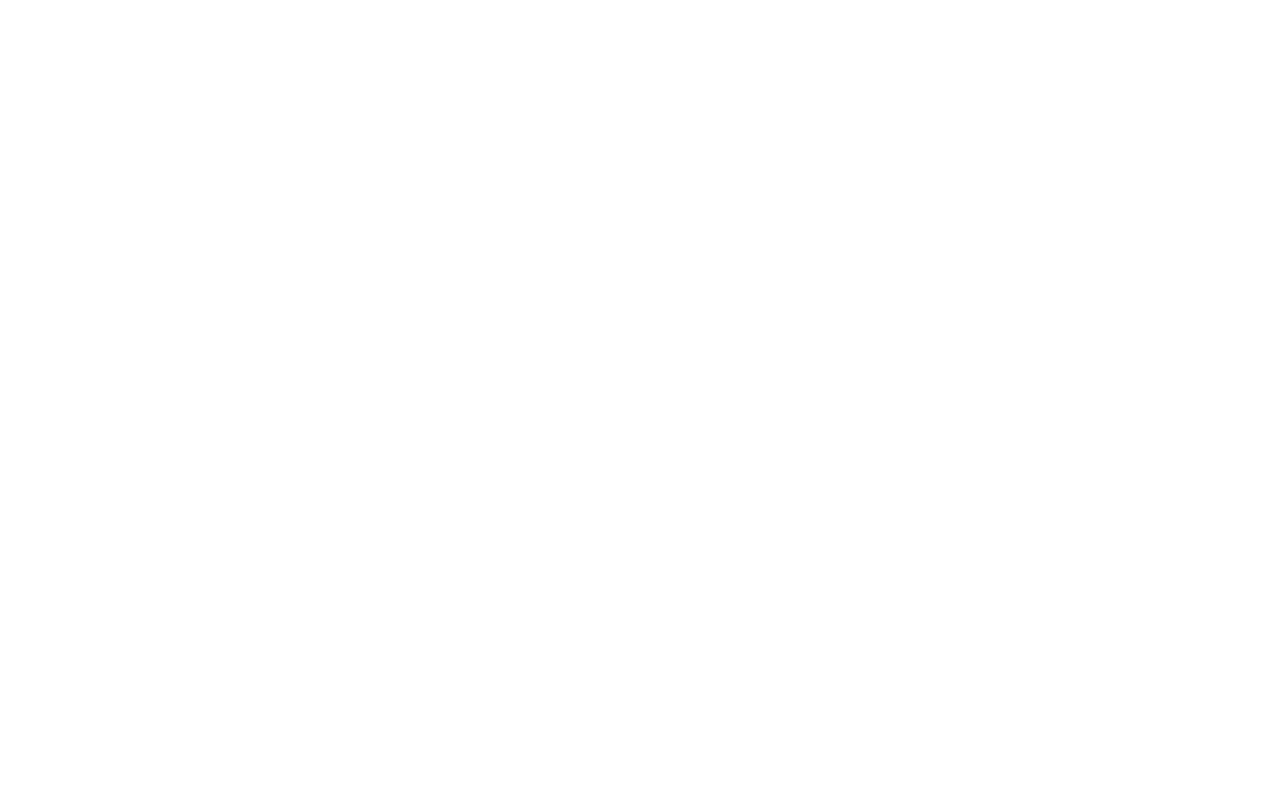
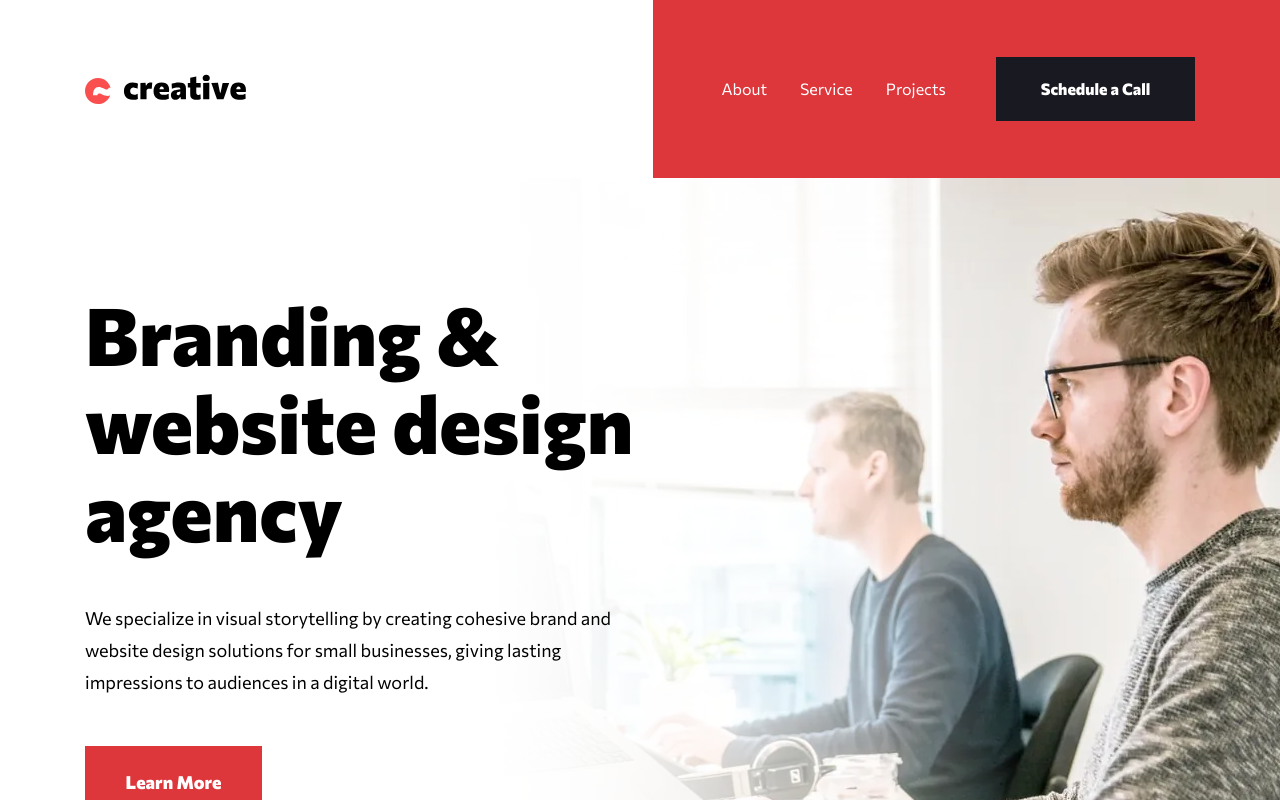
Before and after one commit to MrBlackvanta/creative-single-page-site, a Next.js app: page / in a window 1280 px wide. Shown: the top 800 px of the page. Built offline with nearby package versions, Linux system fonts and the light colour scheme.

Commit message:
Implement site layout with header, mobile menu, and hero section; add navigation links and utility styles

```diff
--- a/src/app/globals.css
+++ b/src/app/globals.css
@@ -3,6 +3,8 @@
 
 @theme {
   --font-sans: var(--font-commissioner), ui-sans-serif, system-ui, sans-serif;
+
+  --container-content: 69.375rem;
 
   --color-red: #f94f4f;
   --color-red-surface: #dd363b;
@@ -63,8 +65,69 @@
     @apply font-sans;
     overflow-y: scroll;
   }
+  body {
+    @apply bg-white text-black;
+  }
   button:not(:disabled) {
     cursor: pointer;
+  }
+}
+
+@utility v-container {
+  padding-inline: max(--spacing(6), (100% - var(--container-content)) / 2);
+
+  @variant md {
+    padding-inline: max(--spacing(9.75), (100% - var(--container-content)) / 2);
+  }
+
+  @variant lg {
+    padding-inline: max(--spacing(16), (100% - var(--container-content)) / 2);
+  }
+}
+
+@utility v-focus {
+  @apply focus-visible:outline-ink focus-visible:outline-2 focus-visible:outline-offset-2;
+}
+
+@utility v-focus-on-dark {
+  @apply focus-visible:outline-2 focus-visible:outline-offset-2 focus-visible:outline-white;
+}
+
+@utility v-btn {
+  @apply text-label-md flex h-16 items-center justify-center motion-safe:transition-colors;
+}
+
+@utility v-btn-lg {
+  @apply text-label-lg flex h-18 items-center justify-center motion-safe:transition-colors;
+}
+
+@utility v-btn-ink {
+  @apply bg-ink hover:bg-ink-hover text-white;
+}
+
+@utility v-btn-red {
+  @apply bg-red-surface hover:bg-red-hover hover:text-ink text-white;
+}
+
+@utility v-nav-link {
+  display: block;
+  width: fit-content;
+
+  &::after {
+    content: attr(data-label);
+    display: block;
+    height: 0;
+    overflow: hidden;
+    font-weight: 700;
+    visibility: hidden;
+  }
+
+  @variant hover {
+    font-weight: 700;
+  }
+
+  @variant motion-safe {
+    transition: font-weight 200ms;
   }
 }
 
--- a/src/app/page.tsx
+++ b/src/app/page.tsx
@@ -1,3 +1,13 @@
+import { SiteHeader } from "@/components/layout";
+import { Hero } from "@/views/home";
+
 export default function Home() {
-  return <main />;
+  return (
+    <>
+      <SiteHeader />
+      <main>
+        <Hero />
+      </main>
+    </>
+  );
 }
--- a/src/components/layout/index.ts
+++ b/src/components/layout/index.ts
@@ -1 +1,2 @@
 export { default as Signature } from "./signature";
+export { default as SiteHeader } from "./site-header";
--- /dev/null
+++ b/src/components/layout/mobile-menu.tsx
@@ -0,0 +1,78 @@
+"use client";
+
+import { CloseIcon, MenuIcon } from "@/components/icons";
+import { useEffect, useRef, useState } from "react";
+import NavLinks from "./nav-links";
+
+export default function MobileMenu() {
+  const [open, setOpen] = useState(false);
+  const toggleRef = useRef<HTMLButtonElement>(null);
+  const panelRef = useRef<HTMLDivElement>(null);
+
+  useEffect(() => {
+    if (!open) return;
+
+    const closeOnOutsideClick = ({ target }: PointerEvent) => {
+      const node = target as Node;
+      if (
+        !panelRef.current?.contains(node) &&
+        !toggleRef.current?.contains(node)
+      )
+        setOpen(false);
+    };
+
+    const closeOnEscape = (event: KeyboardEvent) => {
+      if (event.key !== "Escape") return;
+      setOpen(false);
+      toggleRef.current?.focus();
+    };
+
+    const tablet = window.matchMedia("(min-width: 48rem)");
+    const closeOnTablet = () => {
+      if (tablet.matches) setOpen(false);
+    };
+
+    document.addEventListener("pointerdown", closeOnOutsideClick);
+    document.addEventListener("keydown", closeOnEscape);
+    tablet.addEventListener("change", closeOnTablet);
+
+    return () => {
+      document.removeEventListener("pointerdown", closeOnOutsideClick);
+      document.removeEventListener("keydown", closeOnEscape);
+      tablet.removeEventListener("change", closeOnTablet);
+    };
+  }, [open]);
+
+  return (
+    <div className="-mr-2.5 ml-auto md:hidden">
+      <button
+        ref={toggleRef}
+        type="button"
+        aria-expanded={open}
+        aria-controls="mobile-menu"
+        aria-label={open ? "Close menu" : "Open menu"}
+        onClick={() => setOpen(!open)}
+        className="v-focus flex size-11 items-center justify-center text-black/50"
+      >
+        {open ? <CloseIcon className="size-5" /> : <MenuIcon className="w-6" />}
+      </button>
+
+      <div
+        id="mobile-menu"
+        ref={panelRef}
+        className={`bg-ink absolute top-full right-6 w-63 pt-8 pb-7 motion-safe:transition-[opacity,visibility] ${
+          open ? "visible opacity-100" : "invisible opacity-0"
+        }`}
+      >
+        <NavLinks variant="menu" onNavigate={() => setOpen(false)} />
+        <a
+          href="#contact"
+          onClick={() => setOpen(false)}
+          className="v-btn v-btn-red v-focus-on-dark mx-auto mt-6 w-49.75"
+        >
+          Schedule a Call
+        </a>
+      </div>
+    </div>
+  );
+}
--- /dev/null
+++ b/src/components/layout/nav-links.tsx
@@ -0,0 +1,50 @@
+import { navLinks } from "@/data";
+
+type NavLinksVariant = "header" | "menu";
+
+type Variant = {
+  nav: string;
+  list: string;
+  link: string;
+};
+
+const variants: Record<NavLinksVariant, Variant> = {
+  header: {
+    nav: "hidden md:block",
+    list: "flex gap-5 lg:gap-8",
+    link: "text-nav lg:text-nav-lg",
+  },
+  menu: {
+    nav: "",
+    list: "flex flex-col items-center gap-6",
+    link: "text-body-lg",
+  },
+};
+
+type NavLinksProps = {
+  variant: NavLinksVariant;
+  onNavigate?: () => void;
+};
+
+export default function NavLinks({ variant, onNavigate }: NavLinksProps) {
+  const { nav, list, link } = variants[variant];
+
+  return (
+    <nav aria-label="Main" className={nav}>
+      <ul className={list}>
+        {navLinks.map(({ label, href }) => (
+          <li key={href}>
+            <a
+              href={href}
+              data-label={label}
+              onClick={onNavigate}
+              className={`v-nav-link v-focus-on-dark text-white ${link}`}
+            >
+              {label}
+            </a>
+          </li>
+        ))}
+      </ul>
+    </nav>
+  );
+}
--- /dev/null
+++ b/src/components/layout/site-header.tsx
@@ -0,0 +1,33 @@
+import { Logo } from "@/components/icons";
+import Link from "next/link";
+import MobileMenu from "./mobile-menu";
+import NavLinks from "./nav-links";
+
+export default function SiteHeader() {
+  return (
+    <header className="relative z-20">
+      <div
+        aria-hidden="true"
+        className="bg-red-surface absolute inset-y-0 right-0 left-[43%] hidden md:block lg:left-[51.04%]"
+      />
+
+      <div className="v-container relative flex h-27.5 items-center md:h-44.5">
+        <Link href="/" aria-label="creative, home" className="v-focus">
+          <Logo className="h-7.5 w-40.25" />
+        </Link>
+
+        <div className="ml-auto hidden items-center gap-7 md:flex lg:gap-12.25">
+          <NavLinks variant="header" />
+          <a
+            href="#contact"
+            className="v-btn v-btn-ink v-focus-on-dark w-36.75 lg:w-49.75"
+          >
+            Schedule a Call
+          </a>
+        </div>
+
+        <MobileMenu />
+      </div>
+    </header>
+  );
+}
--- /dev/null
+++ b/src/data/index.ts
@@ -0,0 +1 @@
+export * from "./nav";
--- /dev/null
+++ b/src/data/nav.ts
@@ -0,0 +1,5 @@
+export const navLinks = [
+  { label: "About", href: "#about" },
+  { label: "Service", href: "#service" },
+  { label: "Projects", href: "#projects" },
+];
--- /dev/null
+++ b/src/views/home/hero.tsx
@@ -0,0 +1,47 @@
+import heroDesktop from "@/assets/image-hero-desktop.webp";
+import heroMobile from "@/assets/image-hero-mobile.webp";
+import heroTablet from "@/assets/image-hero-tablet.webp";
+
+export default function Hero() {
+  return (
+    <section className="relative pb-24 md:min-h-151.5 lg:min-h-200">
+      <div className="relative md:absolute md:inset-y-0 md:right-0 md:left-[43%] lg:left-[37.85%]">
+        <picture className="contents">
+          <source media="(min-width: 64rem)" srcSet={heroDesktop.src} />
+          <source media="(min-width: 48rem)" srcSet={heroTablet.src} />
+          <img
+            src={heroMobile.src}
+            alt="Two designers working side by side at laptops in a bright studio."
+            width={375}
+            height={200}
+            fetchPriority="high"
+            className="h-50 w-full object-cover md:h-full"
+          />
+        </picture>
+        <div
+          aria-hidden="true"
+          className="v-photo-fade absolute inset-y-0 left-0 hidden w-2/3 md:block"
+        />
+      </div>
+
+      <div className="v-container relative pt-14 md:pt-19.25 lg:pt-28">
+        <h1 className="text-h1 md:text-h1-md lg:text-h1-lg md:max-w-99.5 lg:max-w-182.5">
+          Branding &
+          <br />
+          website design agency
+        </h1>
+        <p className="text-body lg:text-body-lg mt-6 md:mt-8 md:max-w-99.5 lg:mt-12 lg:max-w-135">
+          We specialize in visual storytelling by creating cohesive brand and
+          website design solutions for small businesses, giving lasting
+          impressions to audiences in a digital world.
+        </p>
+        <a
+          href="#contact"
+          className="v-btn-lg v-btn-red v-focus mt-10 w-44.25 md:mt-8 lg:mt-12"
+        >
+          Learn More
+        </a>
+      </div>
+    </section>
+  );
+}
--- /dev/null
+++ b/src/views/home/index.ts
@@ -0,0 +1 @@
+export { default as Hero } from "./hero";
```
